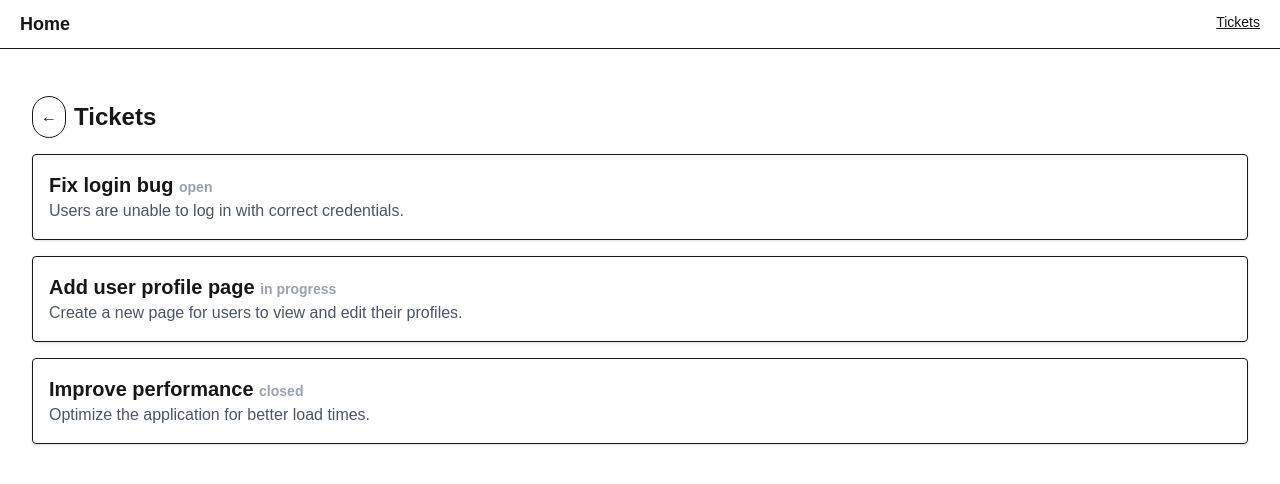
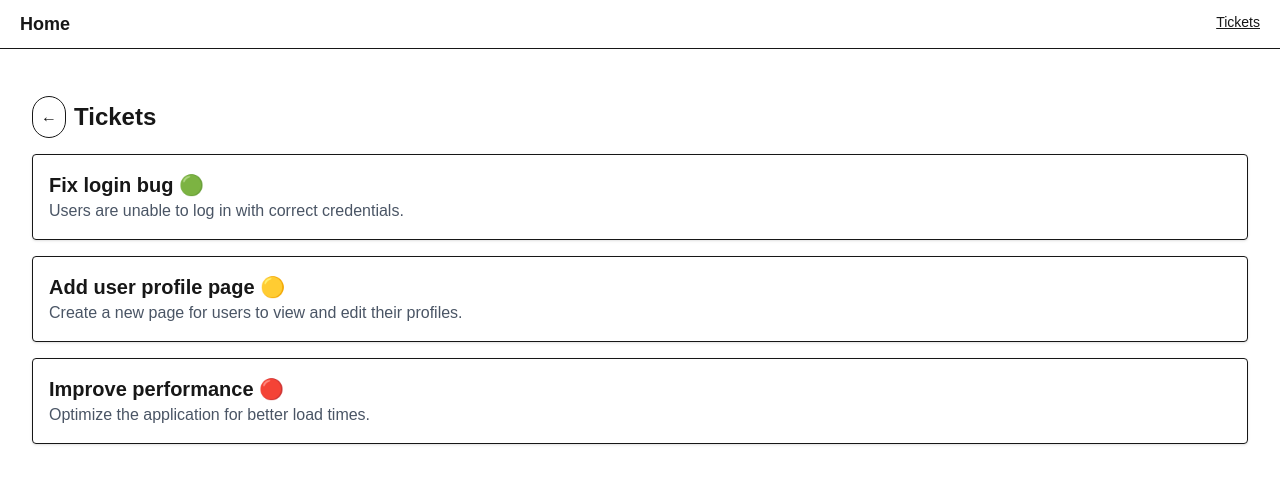
Before and after one commit to robinofskii/the-road-to-next-app, a Next.js app: page /tickets in a window 1280 px wide. Shown: the top 484 px of the page. Built offline with nearby package versions, Linux system fonts and the light colour scheme.

Commit message:
feat: enhance ticket display with icons and export TicketStatus type

```diff
--- a/src/app/tickets/page.tsx
+++ b/src/app/tickets/page.tsx
@@ -1,9 +1,15 @@
 import Link from "next/link";
 
 import BackButton from "@/components/BackButton";
-import { initialTickets } from "@/data";
+import { initialTickets, TicketStatus } from "@/data";
 
 import { ticketPath } from "../paths";
+
+const TICKET_ICONS: Record<TicketStatus, string> = {
+  open: "🟢",
+  "in progress": "🟡",
+  closed: "🔴",
+};
 
 const TicketsPage = () => {
   return (
@@ -17,8 +23,7 @@ const TicketsPage = () => {
           <Link key={ticket.id} href={ticketPath(ticket.id)}>
             <li key={ticket.id} className="rounded border p-4 shadow">
               <h2 className="text-xl font-semibold">
-                {ticket.title}{" "}
-                <span className="text-sm text-gray-400">{ticket.status}</span>
+                {ticket.title} <span>{TICKET_ICONS[ticket.status]}</span>
               </h2>
               <p className="text-gray-600">{ticket.description}</p>
             </li>
--- a/src/data.ts
+++ b/src/data.ts
@@ -1,4 +1,4 @@
-type TicketStatus = "open" | "in progress" | "closed";
+export type TicketStatus = "open" | "in progress" | "closed";
 
 export interface Ticket {
   id: string;
```
